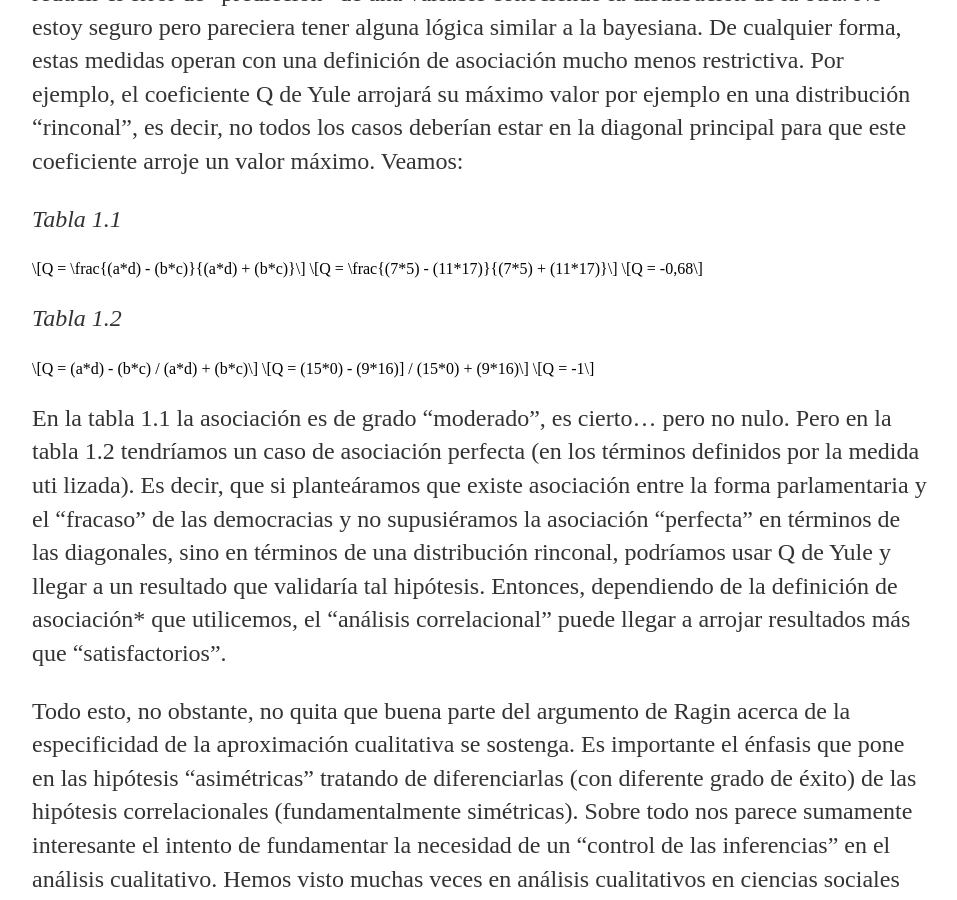
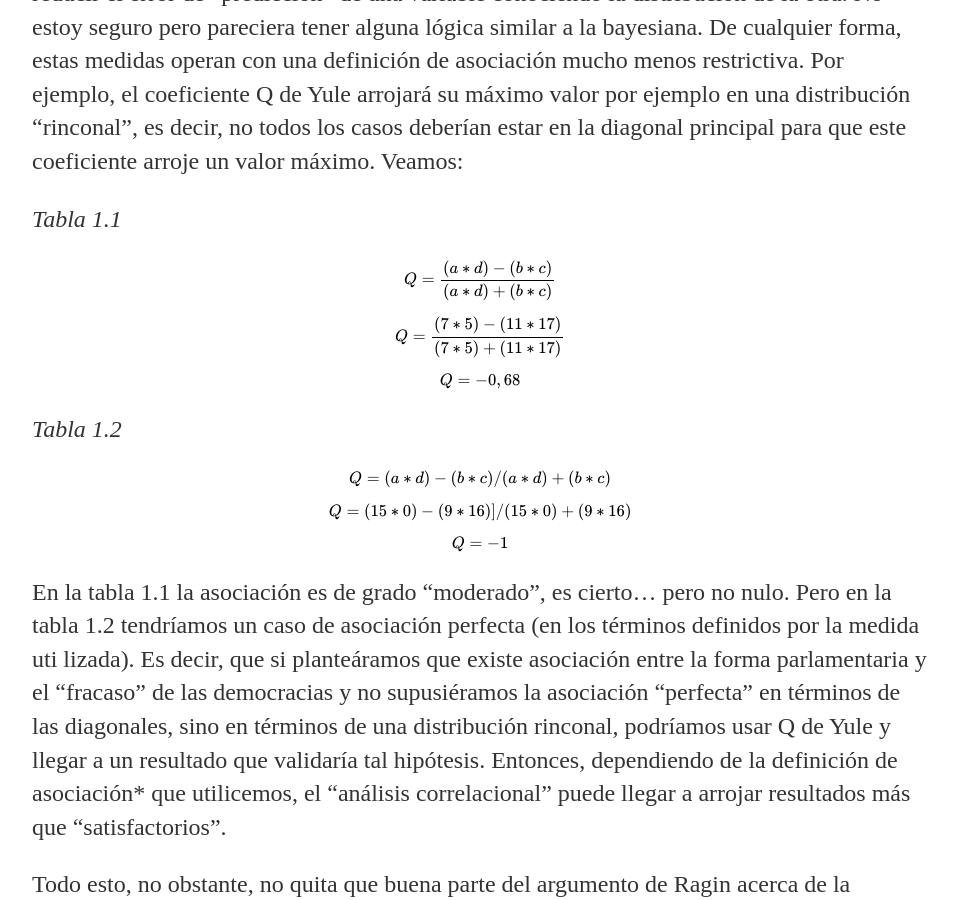
Before and after one commit to gefero/gefero.github.io, a Jekyll site: the page built from _posts/2018-08-17-test.md, in a window 1280 px wide and 900 px high, scrolled down 2231 px. Shown: the whole window, without its empty margins (160-1117 px from the left). Built offline with Jekyll 4.4.1, drawn with Linux system fonts in a browser that asks for light colours; formulas are drawn with MathJax 3.

Commit message:
Update post.html

```diff
--- a/_layouts/post.html
+++ b/_layouts/post.html
@@ -7,4 +7,5 @@ layout: default
 
 <div class="post">
   {{ content }}
+  {% include lib/mathjax.html %}
 </div>
```
